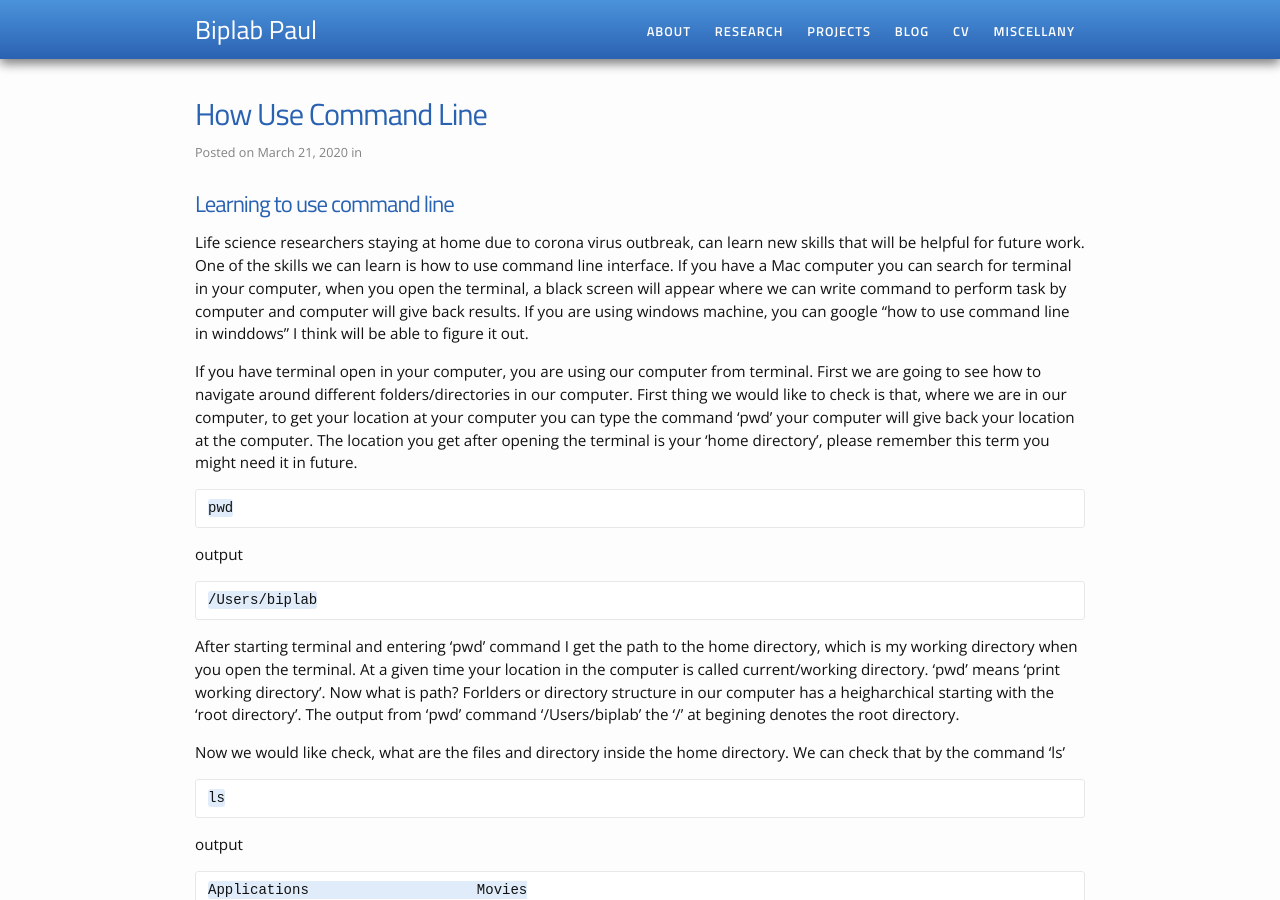
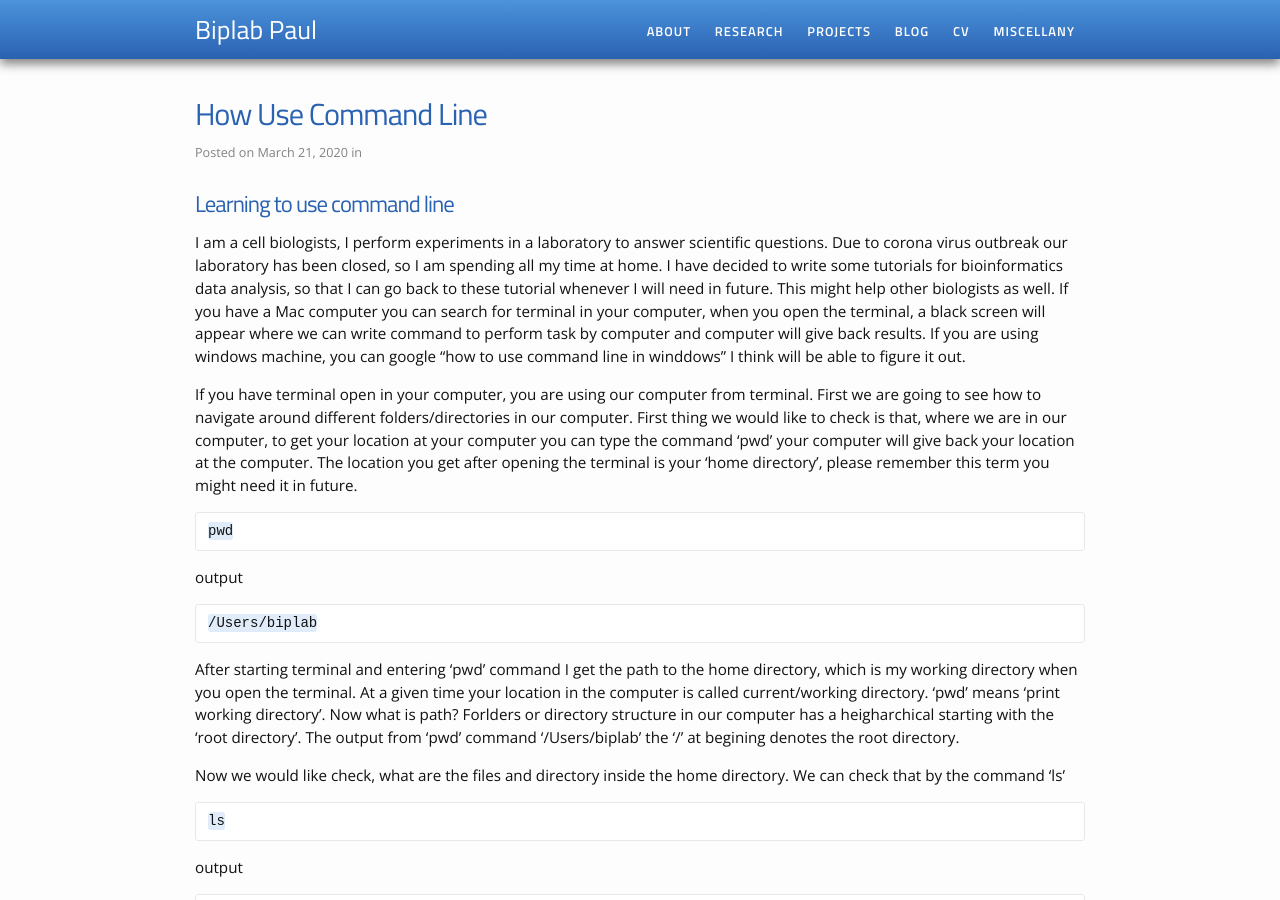
Before and after one commit to biplabua/biplabua.github.io, a Jekyll site: the page built from _posts/2020-03-21-How-use-command-line.markdown, in a window 1280 px wide and 900 px high. Built offline with Jekyll 4.4.1, drawn with Linux system fonts in a browser that asks for light colours; our own code applies the rules of GitHub Pages for plain Markdown files.

Commit message:
Command line

```diff
--- a/_posts/2020-03-21-How-use-command-line.markdown
+++ b/_posts/2020-03-21-How-use-command-line.markdown
@@ -2,7 +2,7 @@
 
 # Learning to use command line
 
-Life science researchers staying at home due to corona virus outbreak, can learn new skills that will be helpful for future work. One of the skills we can learn is how to use command line interface. If you have a Mac computer you can search for terminal in your computer, when you open the terminal, a black screen will appear where we can write command to perform task by computer and computer will give back results. If you are using windows machine, you can google "how to use command line in winddows" I think will be able to figure it out.
+I am a cell biologists, I perform experiments in a laboratory to answer scientific questions. Due to corona virus outbreak our laboratory has been closed, so I am spending all my time at home. I have decided to write some tutorials for bioinformatics data analysis, so that I can go back to these tutorial whenever I will need in future. This might help other biologists as well. If you have a Mac computer you can search for terminal in your computer, when you open the terminal, a black screen will appear where we can write command to perform task by computer and computer will give back results. If you are using windows machine, you can google "how to use command line in winddows" I think will be able to figure it out.
 
 If you have terminal open in your computer, you are using our computer from terminal. First we are going to see how to navigate around different folders/directories in our computer. First thing we would like to check is that, where we are in our computer, to get your location at your computer you can type the command 'pwd' your computer will give back your location at the computer. The location you get after opening the terminal is your 'home directory', please remember this term you might need it in future.
 
```
